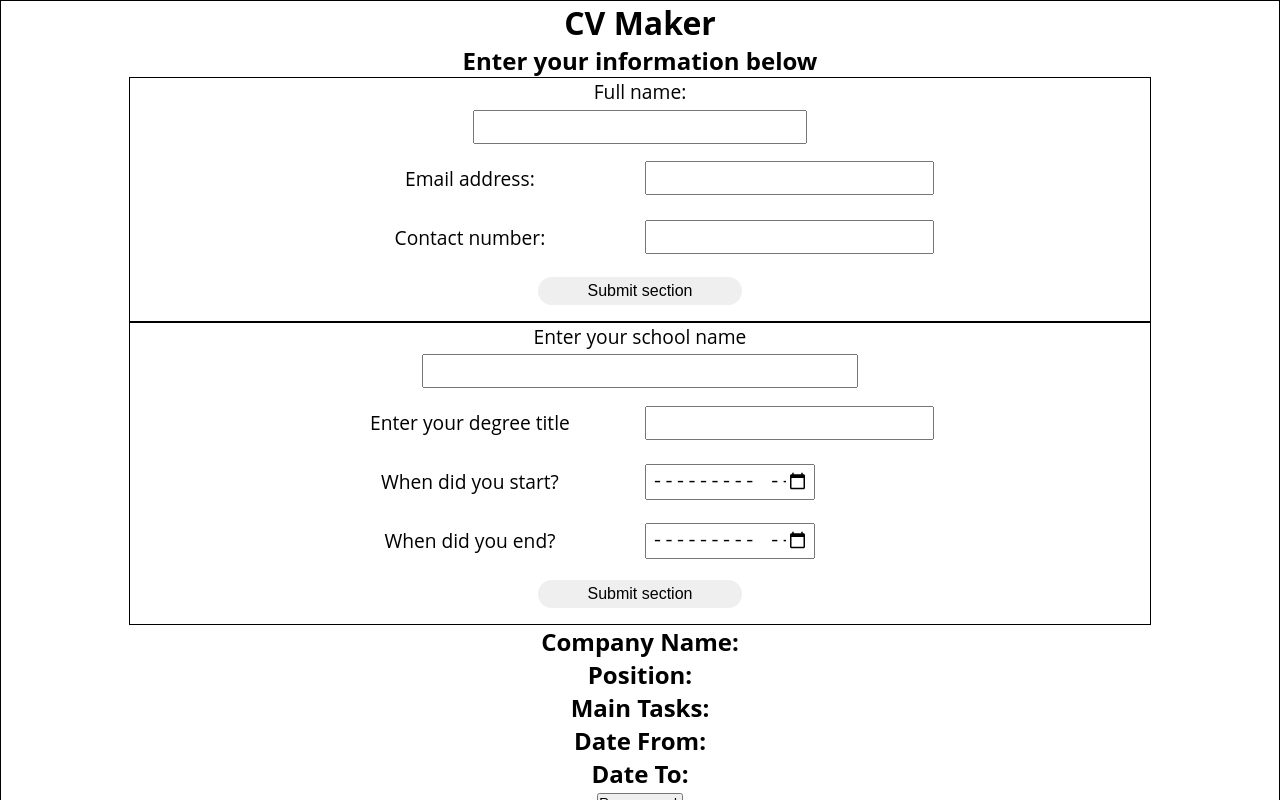
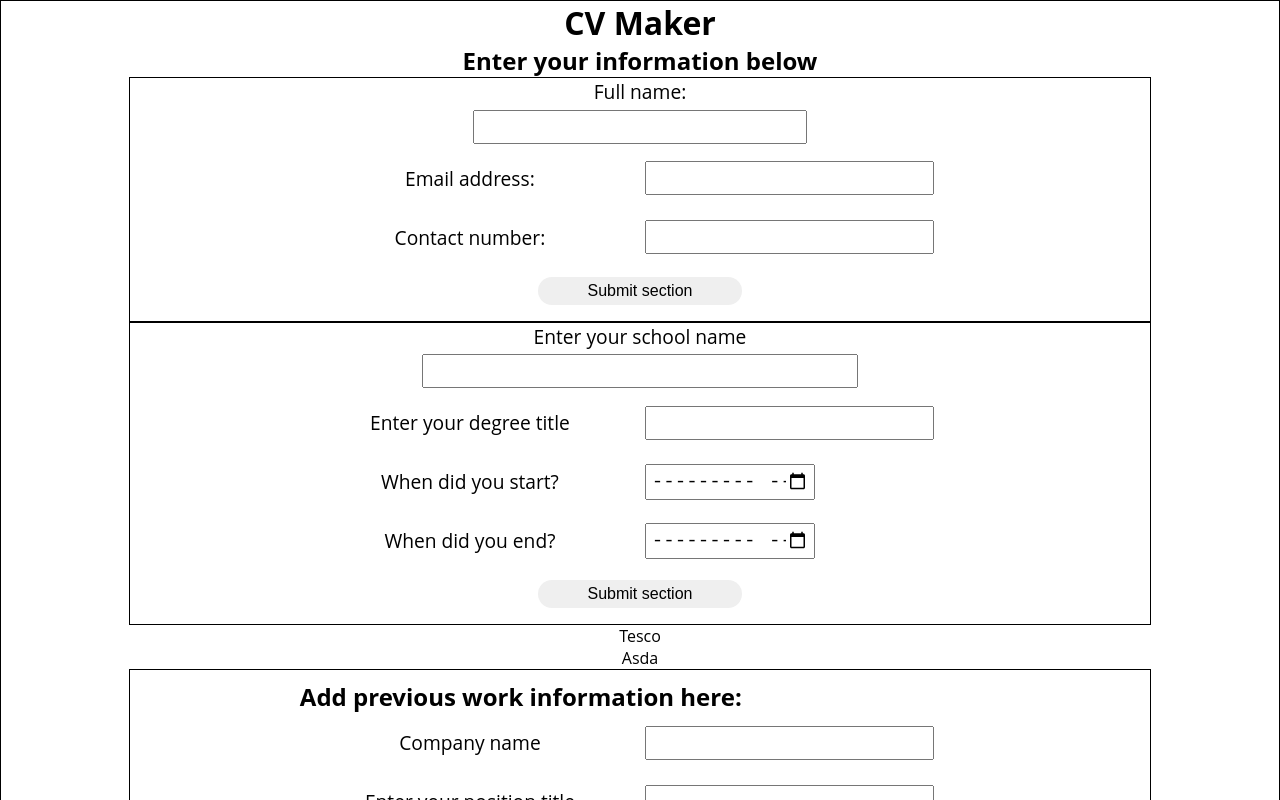
Before and after one commit to Tom2612/React-CV-Project, a React (Create React App) app: page / in a window 1280 px wide. Shown: the top 800 px of the page. Built offline with nearby package versions, Linux system fonts and the light colour scheme; a web font is replaced by a local one.

Commit message:
Update Work.js
Updated, starting to add map functionality

```diff
--- a/src/components/Work.js
+++ b/src/components/Work.js
@@ -5,16 +5,23 @@ class Work extends Component {
         super(props);
     }
     render() {
-        const { companyName, position, mainTasks, dateFrom, dateTo } = this.props;
+        // const { companyName, position, mainTasks, dateFrom, dateTo } = this.props;
+        const { allWork } = this.props;
         return(
-            <div className="work--cv">
-                <h2>Company Name: {companyName}</h2>
-                <h2>Position: {position}</h2>
-                <h2>Main Tasks: {mainTasks}</h2>
-                <h2>Date From: {dateFrom}</h2>
-                <h2>Date To: {dateTo}</h2>
-                <button>Remove work</button>
+            <div>
+                { allWork.map((work) => {
+                return <p>{work.companyName}</p>;
+            })}
             </div>
+
+            // <div className="work--cv">
+            //     <h2>Company Name: {companyName}</h2>
+            //     <h2>Position: {position}</h2>
+            //     <h2>Main Tasks: {mainTasks}</h2>
+            //     <h2>Date From: {dateFrom}</h2>
+            //     <h2>Date To: {dateTo}</h2>
+            //     <button>Remove work</button>
+            // </div>
         )
     }
 }
```
